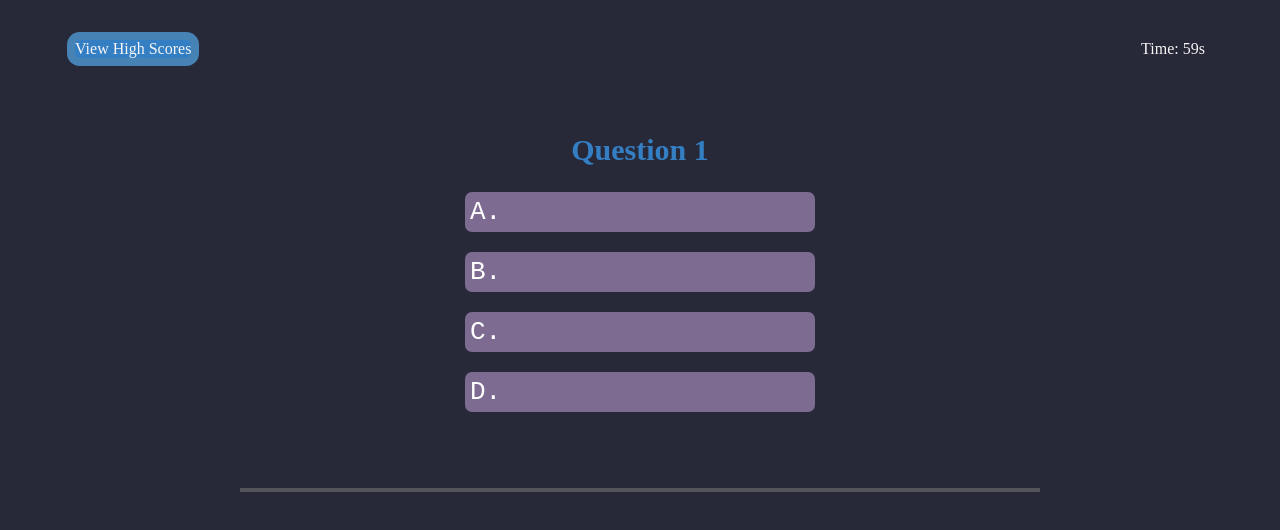
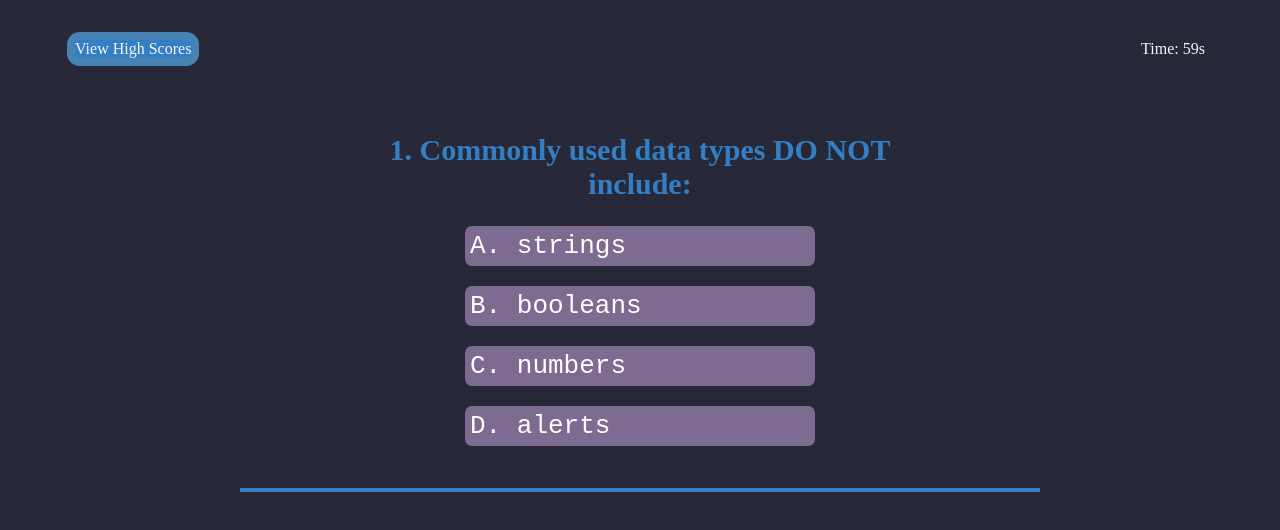
Before and after one commit to Joey2522/Challenge-4-Code-Quiz, a plain HTML site: page index.html in a window 1280 px wide. Both pictures are taken after a click on the button "Start Quiz". Drawn offline with Linux system fonts and the light colour scheme.

Commit message:
Hopefully final JS push

```diff
--- a/assets/css/style.css
+++ b/assets/css/style.css
@@ -59,6 +59,9 @@ body {
 }
 
 .btn {
+    display: flexbox;
+    flex-direction: column;
+    align-items: center;
     font-size: 26px;
     font-family: 'Courier New', Courier, monospace;
     border-radius: 7px;
@@ -79,13 +82,16 @@ body {
 }
 
 .btn-answer {
+    display: flexbox;
+    flex-direction: column;
+    align-items: center;
     width: 350px;
     text-align: left;
 }
 
 .divider {
     visibility: hidden;
-    border: 2px solid rgba(128, 128, 128, 0.5);
+    border: 2px solid var(--steelBlue);
     width: 800px;
     margin: 0 auto;
 }
@@ -106,3 +112,10 @@ body {
 .list {
     list-style-type: decimal;
 }
+
+.initialText {
+    margin: 10px;
+    font-size: 20px;
+    line-height: 1.5;
+    color: var(--englishViolet);
+}
--- a/assets/js/app.js
+++ b/assets/js/app.js
@@ -1,71 +1,71 @@
 const questionsArr = [
     {
-        question:"Question 1",
+        question: "1. Commonly used data types DO NOT include:",
         options: {
-            a: "A. ",
-            b: "B. ",
-            c: "C. ",
-            d: "D. ",
+            a: "A. strings",
+            b: "B. booleans",
+            c: "C. numbers",
+            d: "D. alerts",
         },
         answer: "d"
     },
     {
-        question:"Question 2",
+        question: "2. String values must be enclosed within _____ when being assigned to variables.",
         options: {
-            a: "A. ",
-            b: "B. ",
-            c: "C. ",
-            d: "D. ",
+            a: "A. quotes",
+            b: "B. curly brackets",
+            c: "C. parenthesis",
+            d: "D. commas",
+        },
+        answer: "a"
+    },
+    {
+        question: "3. A very useful tool used during development and debugging for printing content to the debugger is:",
+        options: {
+            a: "A. JavaScript",
+            b: "B. terminal/bash",
+            c: "C. for loops",
+            d: "D. console.log",
         },
         answer: "d"
     },
     {
-        question:"Question 3",
+        question:"4. Which of the following is not JavaScript data types?",
         options: {
-            a: "A. ",
-            b: "B. ",
-            c: "C. ",
-            d: "D. ",
+            a: "A. Null type",
+            b: "B. Undefined type",
+            c: "C. Number Type",
+            d: "D. All of the above",
         },
         answer: "d"
     },
     {
-        question:"Question 4",
+        question:"5. Which of the following can be used to call a JavaScript Code Snippet?",
         options: {
-            a: "A. ",
-            b: "B. ",
-            c: "C. ",
-            d: "D. ",
+            a: "A. Preprocessor",
+            b: "B. Function/Method",
+            c: "C. Triggering Event",
+            d: "D. RMI",
         },
-        answer: "d"
+        answer: "b"
     },
     {
-        question:"Question 5",
+        question:"6. Which of the following scoping type does JavaScript use?",
         options: {
-            a: "A. ",
-            b: "B. ",
-            c: "C. ",
-            d: "D. ",
+            a: "A. Sequential",
+            b: "B. Segmental",
+            c: "C. Lexical",
+            d: "D. Literal",
         },
-        answer: "d"
+        answer: "c"
     },
     {
-        question:"Question 6",
+        question: "Arrays in JavaScript can be used to store _____.",
         options: {
-            a: "A. ",
-            b: "B. ",
-            c: "C. ",
-            d: "D. ",
-        },
-        answer: "d"
-    },
-    {
-        question:"Question 7",
-        options: {
-            a: "A. ",
-            b: "B. ",
-            c: "C. ",
-            d: "D. ",
+            a: "A. numbers and strings",
+            b: "B. other arrays",
+            c: "C. booleans",
+            d: "D. all of the above",
         },
         answer: "d"
     },
@@ -81,13 +81,12 @@ let mark = 0;
 let index = 0;
 let record = [];
 
-function start(){
+function start() {
     //restart
     let removeAll = container;
     while(removeAll.hasChildNodes()) {
         removeAll.removeChild(removeAll.firstChild);
-    }
-};
+    };
 
     // create view high scores
     let viewScore = document.createElement("p");
@@ -128,6 +127,7 @@ function start(){
 
     //click to view highscores
     document.querySelector(".view-score").addEventListener("click", viewHighScore);
+}
 
     function createQuiz() {
         let removeAll = container;
@@ -176,7 +176,7 @@ function start(){
 
             let sum = document.createElement('p');
             sum.classList.add('text');
-            sum.textContent = "All Done!";
+            sum.textContent = "Your final score is" +mark+"!";
             container.appendChild(sum);
 
             //form
@@ -191,12 +191,12 @@ function start(){
             formEl.appendChild(label);
 
             let input = document.createElement("input");
-            input.classList.add("text");
+            input.classList.add("initialText");
             input.setAttribute("type", "text");
             input.setAttribute("name", "name");
             input.setAttribute("id", "name");
             input.setAttribute("placeholder", "name");
-            formEl.appendChilld(input);
+            formEl.appendChild(input);
 
             let submit = document.createElement("button");
             submit.classList.add("btn", "btn-submit");
@@ -244,8 +244,12 @@ function start(){
         check.classList.add("check-result");
         if (targetEl.hasAttribute("check")) {
             check.textContent = "Correct!";
+            mark+=10;
+        } else {
+            check.textContent = "Wrong!";
             mark-=10;
         }
+
         result.appendChild(check);
         scores.push(mark);
 
@@ -267,7 +271,7 @@ function start(){
         if(!playerName) {
             alert("Please enter a name.");
         }else{
-            let recordObj = {
+            var recordObj = {
                 name: playerName,
                 highScore: mark,
             }
@@ -291,17 +295,22 @@ function start(){
         while(removeContainer.hasChildNodes()) {
             removeContainer.removeChild(removeContainer.firstChild);
         }
-        let highScoreTitle = document.createElement("h1");
-        highScoreTitle.classList.add("title");
-        highScoreTitle.textContent = "High Scores";
+        let highScoresTitle = document.createElement("h1");
+        highScoresTitle.classList.add("title");
+        highScoresTitle.textContent = "High Scores";
         container.appendChild(highScoresTitle);
 
         loadData();
 
         //create two buttons
         let goBack = document.createElement("button");
-        goBack.classList.add("btn", "btn-clear");
-        goBack.textContent = "Clear High Scores";
+        goBack.classList.add("btn", "btn-goBack");
+        goBack.textContent = "Go Back";
+        container.appendChild(goBack);
+
+        let clear = document.createElement("button");
+        clear.classList.add("btn", "btn-clear");
+        clear.textContent = "Clear High Scores";
         container.appendChild(clear);
 
         document.querySelector(".btn-goBack").addEventListener("click", start);
@@ -315,4 +324,28 @@ function start(){
 
     function loadData() {
 
+        var load = localStorage.getItem("high scores");
+
+        if (!load) {
+            return false;
+        }
+
+        load = JSON.parse(load);
+
+        for (var i = 0; i < load.length; i++) {
+            var highScorestext = document.createElement("li");
+            highScorestext.classList.add("list", "text");
+            highScorestext.setAttribute("id", "quiz-mark");
+            highScorestext.textContent = load[i].name + " : " + load[i].highScore;
+            container.appendChild(highScorestext);
+        }
     }
+
+    function clearHistory() {
+        // clear localstorage
+        window.localStorage.clear();
+        // clear history list under container
+        document.querySelectorAll("#quiz-mark").forEach(removeHistory => removeHistory.remove());
+    }
+
+    start();
```
